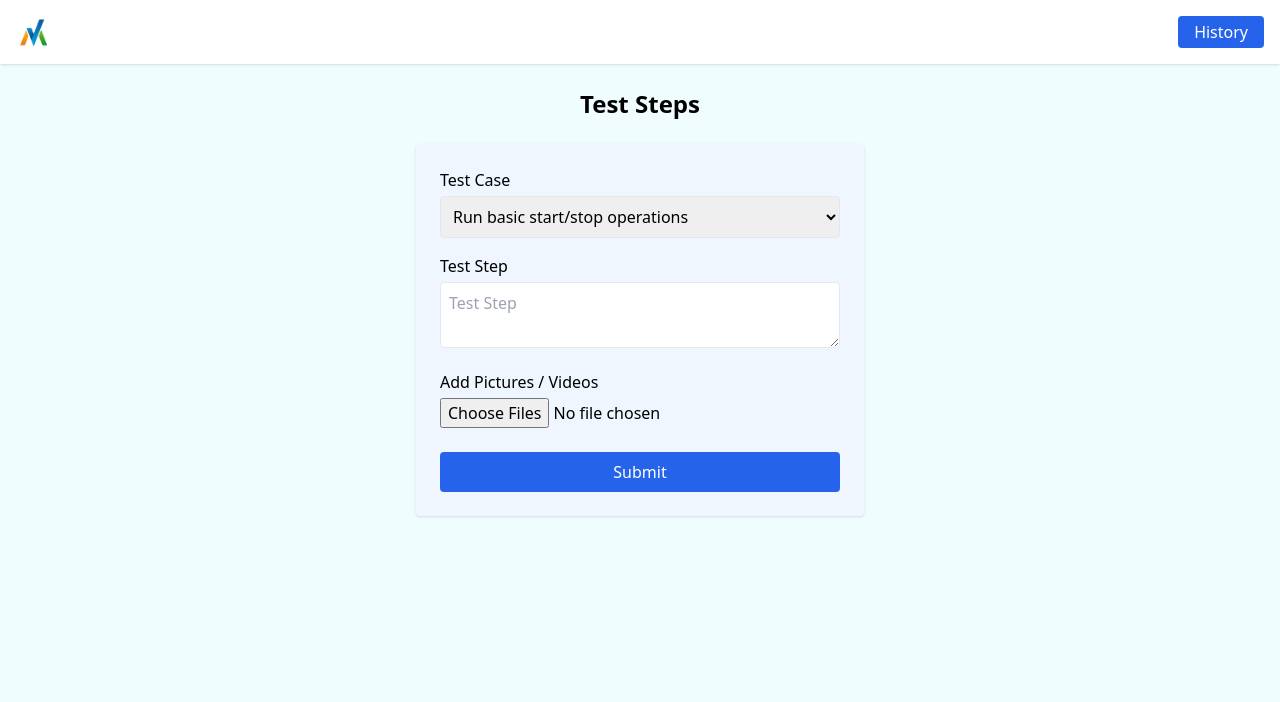
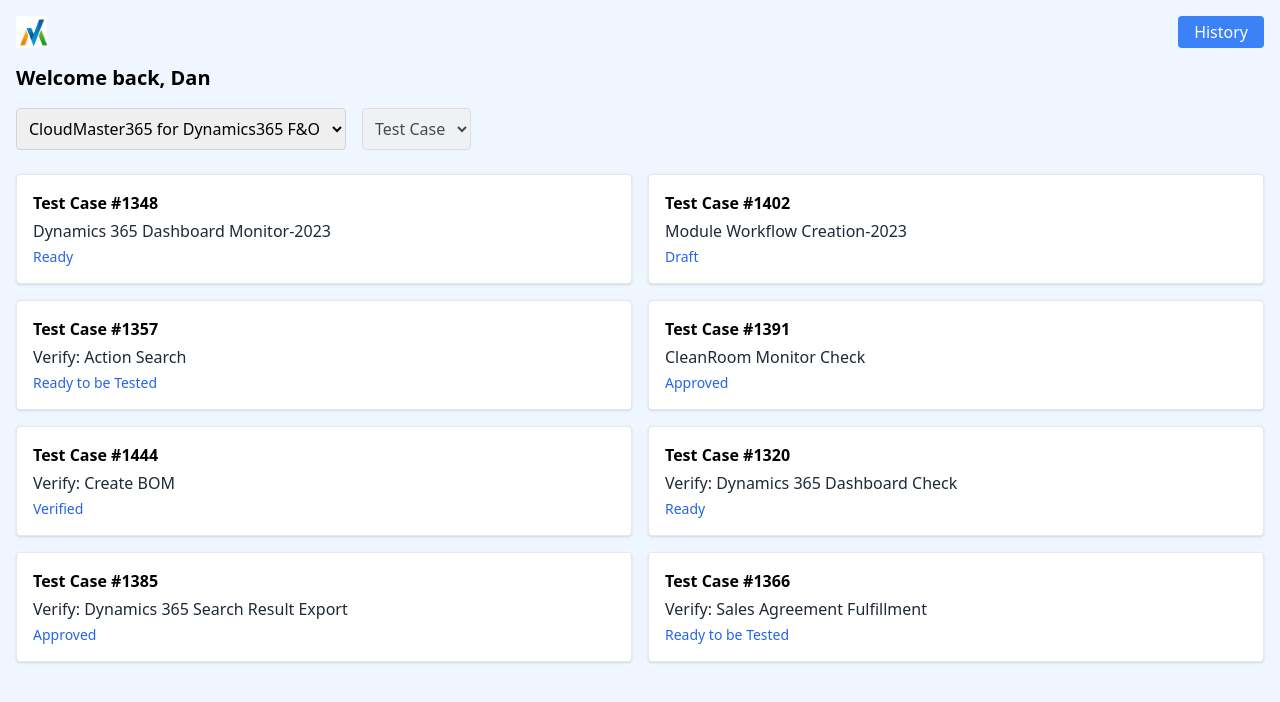
Before and after one commit to tushar-gleecus/VM-PWA, a React (Vite) app: page / in a window 1280 px wide. Shown: the top 702 px of the page. Built offline with nearby package versions, Linux system fonts and the light colour scheme.

Commit message:
Implemented first screen

```diff
--- a/src/App.jsx
+++ b/src/App.jsx
@@ -1,15 +1,19 @@
-// App.jsx
-import { BrowserRouter, Routes, Route } from 'react-router-dom';
+import { BrowserRouter as Router, Routes, Route } from 'react-router-dom';
+import HomeScreen from './components/HomeScreen';
 import FormScreen from './components/FormScreen';
 import HistoryScreen from './components/HistoryScreen';
 
-export default function App() {
+function App() {
   return (
-    <BrowserRouter>
+    <Router>
       <Routes>
-        <Route path="/" element={<FormScreen />} />
+        {/* 👇 This makes HomeScreen the default route */}
+        <Route path="/" element={<HomeScreen />} />
+        <Route path="/form" element={<FormScreen />} />
         <Route path="/history" element={<HistoryScreen />} />
       </Routes>
-    </BrowserRouter>
+    </Router>
   );
 }
+
+export default App;
--- a/src/components/FormScreen.jsx
+++ b/src/components/FormScreen.jsx
@@ -1,155 +1,82 @@
-import { useState } from 'react';
-import { addLocalEntry } from '../localStore';
-import { supabase } from '../supabaseClient';
-import { v4 as uuidv4 } from 'uuid';
-import { useNavigate } from 'react-router-dom';
-import logo from '../assets/logo.png';
+import React, { useState } from 'react';
+import { useNavigate, useLocation } from 'react-router-dom';
 
-export default function FormScreen() {
-  const [testcase, setTestcase] = useState('Run basic start/stop operations');
-  const [teststep, setTeststep] = useState('');
+const FormScreen = () => {
+  const navigate = useNavigate();
+  const location = useLocation();
+
+  const selectedCloud = location.state?.selectedCloud || "CloudMaster365 for Dynamics365 F&O";
+  const defaultTestCase = location.state?.selectedTestCase || "";
+
+  const testCaseOptions = [
+    "Dynamics 365 Dashboard Monitor-2023",
+    "Module Workflow Creation-2023",
+    "Verify: Action Search",
+    "CleanRoom Monitor Check",
+    "Verify: Create BOM",
+    "Verify: Dynamics 365 Dashboard Check",
+    "Verify: Dynamics 365 Search Result Export",
+    "Verify: Sales Agreement Fulfillment"
+  ];
+
+  const [selectedTestCase, setSelectedTestCase] = useState(defaultTestCase);
+  const [testStep, setTestStep] = useState("");
   const [files, setFiles] = useState([]);
-  const navigate = useNavigate();
 
-  const handleSubmit = async () => {
-    const id = uuidv4();
-    const added_on = new Date().toISOString();
-    let uploadedURLs = [];
-    let synced = navigator.onLine;
-
-    if (navigator.onLine) {
-      try {
-        const uploadPromises = files.map(async (file, index) => {
-          const filePath = `${id}/media-${index}`;
-          const { error } = await supabase.storage
-            .from('images')
-            .upload(filePath, file);
-          if (error) throw error;
-
-          return `https://uisclambrgfshwjuwwyw.supabase.co/storage/v1/object/public/images/${filePath}`;
-        });
-
-        uploadedURLs = await Promise.all(uploadPromises);
-
-        await supabase.from('history').insert([
-          {
-            id,
-            testcase,
-            teststep,
-            pictures: uploadedURLs,
-            added_on,
-            synced: true,
-          },
-        ]);
-      } catch (err) {
-        console.error('Upload failed:', err);
-        synced = false;
-      }
-    }
-
-    const entry = {
-      id,
-      testcase,
-      teststep,
-      pictures: navigator.onLine ? uploadedURLs : files,
-      added_on,
-      synced,
-    };
-
-    await addLocalEntry(entry);
-    setTeststep('');
-    setFiles([]);
-    navigate('/history');
-  };
-
-  const removeFile = (index) => {
-    const newFiles = [...files];
-    newFiles.splice(index, 1);
-    setFiles(newFiles);
+  const handleSubmit = (e) => {
+    e.preventDefault();
+    // Add submission logic here
   };
 
   return (
-    <div className="min-h-screen bg-[#f0fdff]">
-      <header className="flex items-center justify-between p-4 shadow bg-white">
-        <img src={logo} alt="Logo" className="h-8" />
-        <button
-          onClick={() => navigate('/history')}
-          className="bg-blue-600 hover:bg-blue-700 text-white px-4 py-1 rounded"
-        >
+    <div className="min-h-screen bg-blue-50 p-4">
+      <div className="flex justify-between items-center mb-4">
+        <img src="/logo.png" alt="VM Logo" className="h-8" />
+        <button className="bg-blue-500 text-white px-4 py-1 rounded" onClick={() => navigate('/history')}>
           History
         </button>
-      </header>
+      </div>
 
-      <h1 className="text-center text-2xl font-semibold my-6">Test Steps</h1>
+      <h2 className="text-lg font-semibold text-center mb-4 max-w-md mx-auto">{selectedCloud}</h2>
 
-      <main className="flex justify-center">
-        <div className="w-full max-w-md p-6 bg-blue-50 shadow rounded">
+
+      <form onSubmit={handleSubmit} className="bg-white max-w-md mx-auto p-6 rounded shadow">
         <div className="mb-4">
           <label className="block mb-1 font-medium">Test Case</label>
           <select
-              value={testcase}
-              onChange={(e) => setTestcase(e.target.value)}
-              className="w-full p-2 border rounded"
+            value={selectedTestCase}
+            onChange={(e) => setSelectedTestCase(e.target.value)}
+            className="w-full p-2 border border-gray-300 rounded"
           >
-              <option>Run basic start/stop operations</option>
-              <option>Check the equipment power is ON and stable</option>
-              <option>Verify all physical parts are present and undamaged</option>
-              <option>Check the display/control panel functionality</option>
+            <option value="">Select a test case</option>
+            {testCaseOptions.map((opt, idx) => (
+              <option key={idx} value={opt}>{opt}</option>
+            ))}
           </select>
         </div>
 
         <div className="mb-4">
           <label className="block mb-1 font-medium">Test Step</label>
           <textarea
-              value={teststep}
-              onChange={(e) => setTeststep(e.target.value)}
-              placeholder="Test Step"
-              className="w-full p-2 border rounded"
+            value={testStep}
+            onChange={(e) => setTestStep(e.target.value)}
+            className="w-full p-2 border border-gray-300 rounded"
+            rows={3}
+            placeholder="Enter test step"
           />
         </div>
 
         <div className="mb-4">
           <label className="block mb-1 font-medium">Add Pictures / Videos</label>
-            <input
-              type="file"
-              multiple
-              accept="image/*,video/*"
-              capture="environment"
-              onChange={(e) => setFiles([...e.target.files])}
-              className="mb-2"
-            />
-            <div className="flex flex-wrap gap-2">
-              {files.map((file, index) => {
-                const url = URL.createObjectURL(file);
-                const isVideo = file.type.startsWith('video/');
+          <input type="file" multiple onChange={(e) => setFiles(e.target.files)} />
+        </div>
 
-                return (
-                  <div key={index} className="relative">
-                    {isVideo ? (
-                      <video src={url} controls className="w-20 h-20 border rounded" />
-                    ) : (
-                      <img src={url} alt={file.name} className="w-20 h-20 object-cover border rounded" />
-                    )}
-                    <button
-                      onClick={() => removeFile(index)}
-                      className="absolute top-0 right-0 text-red-600 hover:text-red-800 bg-white rounded-full"
-                    >
-                      &times;
+        <button type="submit" className="w-full bg-blue-600 text-white py-2 rounded hover:bg-blue-700">
+          Submit
         </button>
+      </form>
     </div>
   );
-              })}
-            </div>
-          </div>
+};
 
-          <button
-            onClick={handleSubmit}
-            className="w-full bg-blue-600 hover:bg-blue-700 text-white px-4 py-2 rounded"
-          >
-            Submit
-          </button>
-        </div>
-      </main>
-    </div>
-  );
-}
+export default FormScreen;
--- a/src/components/HistoryScreen.jsx
+++ b/src/components/HistoryScreen.jsx
@@ -1,128 +1,55 @@
-import { useEffect, useState } from 'react';
-import { getAllEntries, updateEntry, clearAllEntries } from '../localStore';
-import { supabase } from '../supabaseClient';
-import { useNavigate } from 'react-router-dom';
-import logo from '../assets/logo.png';
+import React from 'react';
+import { useNavigate, useLocation } from 'react-router-dom';
 
-export default function HistoryScreen() {
-  const [entries, setEntries] = useState([]);
+const HistoryScreen = () => {
   const navigate = useNavigate();
+  const location = useLocation();
+  const selectedCloud = location.state?.selectedCloud || "Test Steps";
 
-  const fetchEntries = async () => {
-    const data = await getAllEntries();
-    setEntries(data.sort((a, b) => new Date(b.added_on) - new Date(a.added_on)));
-  };
-
-  const syncPendingEntries = async () => {
-    const local = await getAllEntries();
-    const pending = local.filter((e) => !e.synced);
-
-    for (const entry of pending) {
-      try {
-        const uploadedURLs = await Promise.all(
-          entry.pictures.map(async (file, index) => {
-            const filePath = `${entry.id}/media-${index}`;
-            const { error } = await supabase.storage.from('images').upload(filePath, file);
-            if (error) throw error;
-            return `https://uisclambrgfshwjuwwyw.supabase.co/storage/v1/object/public/images/${filePath}`;
-          })
-        );
-
-        await supabase.from('history').insert({
-          id: entry.id,
-          testcase: entry.testcase,
-          teststep: entry.teststep,
-          pictures: uploadedURLs,
-          added_on: entry.added_on,
-          synced: true,
-        });
-
-        await updateEntry(entry.id, { synced: true, pictures: uploadedURLs });
-      } catch (e) {
-        console.error('Failed syncing entry:', e);
-      }
-    }
-
-    fetchEntries();
-  };
-
-  const clearHistory = async () => {
-    if (confirm('Are you sure you want to delete all history?')) {
-      if (navigator.onLine) {
-        const { error } = await supabase.from('history').delete().neq('id', '');
-        if (error) console.error('Supabase delete failed:', error.message);
-      }
-      await clearAllEntries();
-      fetchEntries();
-    }
-  };
-
-  useEffect(() => {
-    fetchEntries();
-    if (navigator.onLine) syncPendingEntries();
-    window.addEventListener('online', syncPendingEntries);
-    return () => window.removeEventListener('online', syncPendingEntries);
-  }, []);
+  const dummyData = [
+    { testCase: "Run basic start/stop operations", testStep: "hh", picture: "logo.png", addedOn: "7/2/2025, 12:33:16 PM", status: "Synced" },
+    { testCase: "Run basic start/stop operations", testStep: "fhgfh", picture: "react.svg", addedOn: "7/2/2025, 12:33:00 PM", status: "Synced" },
+  ];
 
   return (
-    <div className="min-h-screen bg-[#f0fdff]">
-      <header className="flex items-center justify-between p-4 shadow bg-white">
-        <img src={logo} alt="Logo" className="h-8" />
-        <div className="flex gap-2">
-          <button
-            onClick={clearHistory}
-            className="bg-red-500 hover:bg-red-600 text-white px-4 py-1 rounded"
-          >
-            Clear History
-          </button>
-          <button
-            onClick={() => navigate('/')}
-            className="bg-blue-600 hover:bg-blue-700 text-white px-4 py-1 rounded"
-          >
+    <div className="min-h-screen bg-blue-50 p-4">
+      <div className="flex justify-between items-center mb-4">
+        <img src="/logo.png" alt="VM Logo" className="h-8" />
+        <button className="bg-blue-500 text-white px-4 py-1 rounded" onClick={() => navigate('/')}>
           Go back
         </button>
       </div>
-      </header>
 
-      <h1 className="text-center text-2xl font-semibold my-6">Test Steps</h1>
+      <h2 className="text-2xl font-semibold text-center mb-6">{selectedCloud}</h2>
 
-      <main className="flex justify-center">
-        <div className="w-full max-w-4xl p-4 bg-blue-50 shadow rounded">
-          <table className="w-full text-left border-collapse">
+      <div className="bg-white max-w-5xl mx-auto p-4 rounded shadow">
+        <table className="w-full table-auto">
           <thead>
-              <tr className="bg-white">
-                <th className="p-2 font-bold">Testcase</th>
-                <th className="p-2 font-bold">Teststep</th>
-                <th className="p-2 font-bold">Pictures</th>
-                <th className="p-2 font-bold">Added on</th>
-                <th className="p-2 font-bold">Sync Status</th>
+            <tr className="text-left border-b">
+              <th className="p-2">Testcase</th>
+              <th className="p-2">Teststep</th>
+              <th className="p-2">Pictures</th>
+              <th className="p-2">Added on</th>
+              <th className="p-2">Sync Status</th>
             </tr>
           </thead>
           <tbody>
-              {entries.map((entry) => (
-                <tr key={entry.id} className="border-t">
-                  <td className="p-2">{entry.testcase}</td>
-                  <td className="p-2">{entry.teststep}</td>
-                  <td className="p-2 flex gap-2 flex-wrap">
-                    {entry.pictures.map((media, index) => {
-                      const isVideo = typeof media === 'string' && media.includes('.mp4');
-                      return isVideo ? (
-                        <video key={index} src={media} controls className="w-16 h-16" />
-                      ) : (
-                        <img key={index} src={media} alt="thumb" className="w-16 h-16 object-cover" />
-                      );
-                    })}
+            {dummyData.map((item, index) => (
+              <tr key={index} className="border-b">
+                <td className="p-2">{item.testCase}</td>
+                <td className="p-2">{item.testStep}</td>
+                <td className="p-2">
+                  <img src={`/${item.picture}`} alt="thumb" className="h-6" />
                 </td>
-                  <td className="p-2">{new Date(entry.added_on).toLocaleString()}</td>
-                  <td className="p-2 font-semibold" style={{ color: entry.synced ? 'green' : 'red' }}>
-                    {entry.synced ? 'Synced' : 'Pending'}
-                  </td>
+                <td className="p-2">{item.addedOn}</td>
+                <td className="p-2 text-green-600">{item.status}</td>
               </tr>
             ))}
           </tbody>
         </table>
       </div>
-      </main>
     </div>
   );
-}
+};
+
+export default HistoryScreen;
--- /dev/null
+++ b/src/components/HomeScreen.jsx
@@ -0,0 +1,86 @@
+import React, { useState } from 'react';
+import { useNavigate } from 'react-router-dom';
+
+const HomeScreen = () => {
+  const navigate = useNavigate();
+
+  const cloudOptions = [
+    "CloudMaster 365 for BPA Solutions",
+    "CloudMaster for Thermo Fisher LIMS",
+    "CloudMaster365 for Dynamics365 F&O"
+  ];
+
+  const testCards = [
+    { number: 1348, title: "Dynamics 365 Dashboard Monitor-2023", status: "Ready" },
+    { number: 1402, title: "Module Workflow Creation-2023", status: "Draft" },
+    { number: 1357, title: "Verify: Action Search", status: "Ready to be Tested" },
+    { number: 1391, title: "CleanRoom Monitor Check", status: "Approved" },
+    { number: 1444, title: "Verify: Create BOM", status: "Verified" },
+    { number: 1320, title: "Verify: Dynamics 365 Dashboard Check", status: "Ready" },
+    { number: 1385, title: "Verify: Dynamics 365 Search Result Export", status: "Approved" },
+    { number: 1366, title: "Verify: Sales Agreement Fulfillment", status: "Ready to be Tested" }
+  ];
+
+  const [cloudOption, setCloudOption] = useState("CloudMaster365 for Dynamics365 F&O");
+  const [testCaseOption] = useState("Test Case");
+
+  const handleCardClick = (title) => {
+    navigate('/form', {
+      state: {
+        selectedCloud: cloudOption,
+        selectedTestCase: title
+      }
+    });
+  };
+
+  const goToHistory = () => {
+    navigate('/history', {
+      state: { selectedCloud: cloudOption }
+    });
+  };
+
+  return (
+    <div className="min-h-screen bg-blue-50 p-4">
+      <div className="flex justify-between items-center mb-4">
+        <img src="/logo.png" alt="VM Logo" className="h-8" />
+        <button className="bg-blue-500 text-white px-4 py-1 rounded" onClick={goToHistory}>
+          History
+        </button>
+      </div>
+
+      <h2 className="text-xl font-semibold mb-4">Welcome back, Dan</h2>
+
+      <div className="flex flex-col sm:flex-row sm:space-x-4 space-y-2 sm:space-y-0 mb-6">
+        <select
+          value={cloudOption}
+          onChange={(e) => setCloudOption(e.target.value)}
+          className="p-2 border border-gray-300 rounded"
+        >
+          {cloudOptions.map(opt => (
+            <option key={opt} value={opt}>{opt}</option>
+          ))}
+        </select>
+
+        <select value={testCaseOption} disabled className="p-2 border border-gray-300 rounded">
+          <option>Test Case</option>
+        </select>
+      </div>
+
+      <div className="grid grid-cols-1 sm:grid-cols-2 gap-4">
+        {testCards.map((card, idx) => (
+          <div
+            key={idx}
+            className="bg-white border rounded p-4 shadow cursor-pointer hover:bg-blue-100"
+            onClick={() => handleCardClick(card.title)}
+          >
+            <h3 className="font-semibold mb-1">Test Case #{card.number}</h3>
+            <p className="text-gray-800 mb-1">{card.title}</p>
+            <p className="text-sm text-blue-600">{card.status}</p>
+          </div>
+        ))}
+      </div>
+    </div>
+  );
+};
+
+export default HomeScreen;
```
Lines whose indentation alone changed are shown as unchanged.
